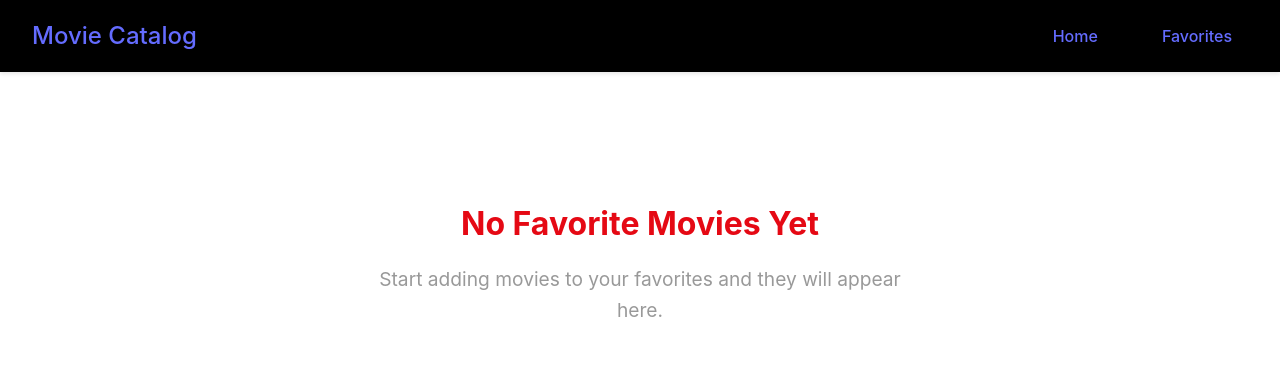
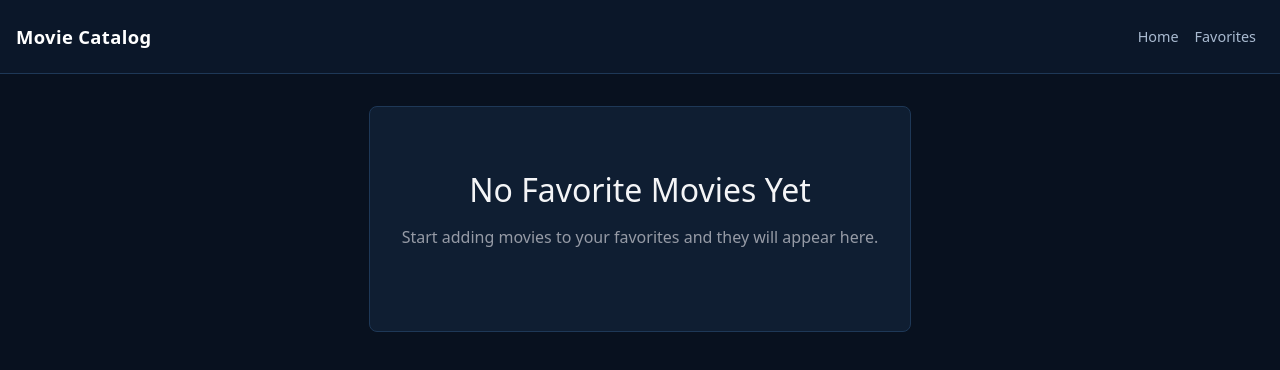
Before and after one commit to Joefhanie/movie-catalog, a React (Vite) app: page /favorites in a window 1280 px wide. Shown: the top 370 px of the page. Built offline with nearby package versions, Linux system fonts and the light colour scheme.

Commit message:
changd the overall UI

```diff
--- a/package.json
+++ b/package.json
@@ -10,6 +10,7 @@
     "preview": "vite preview"
   },
   "dependencies": {
+    "bootstrap": "^5.3.8",
     "react": "^19.2.8",
     "react-dom": "^19.2.8",
     "react-router-dom": "^7.18.3"
--- a/src/components/MovieCard.jsx
+++ b/src/components/MovieCard.jsx
@@ -34,23 +34,23 @@ function MovieCard({ movie }) {
         else addToFavorites(movie)
     }
 
-    return <div className="movie-card">
+    return <div className="movie-card card h-100">
         <div className="movie-poster">
             <img src={`https://image.tmdb.org/t/p/w500${movie.poster_path}`} alt={movie.title} />
             <div className="movie-overlay">
                 <p className="movie-description">
                     {movie.overview || "No description available."}
                 </p>
-                <button className={`favorite-btn ${favorite ? "active" : ""}`} onClick={onFavorite}>♥</button>
+                <button aria-label={favorite ? "Remove from favorites" : "Add to favorites"} className={`favorite-btn btn ${favorite ? "active" : ""}`} onClick={onFavorite}>♥</button>
             </div>
         </div>
-        <div className="movie-info">
-            <h3>{movie.title}</h3>
-            <p>{movie.release_date?.split("-")[0]}</p>
+        <div className="movie-info card-body">
+            <h3 className="card-title">{movie.title}</h3>
+            <p className="card-text movie-year">{movie.release_date?.split("-")[0]}</p>
             {genres?.length > 0 && (
                 <div className="movie-genres">
                     {genres.map((genre) => (
-                        <span className="genre-pill" key={genre}>{genre}</span>
+                        <span className="genre-pill badge" key={genre}>{genre}</span>
                     ))}
                 </div>
             )}
--- a/src/components/NavBar.jsx
+++ b/src/components/NavBar.jsx
@@ -2,15 +2,14 @@ import "../css/NavBar.css"
 import { Link } from "react-router-dom"
 
 function NavBar() {
-    return <nav className="navbar">
-        <div className="navbar-brand">
-            <Link to="/">Movie Catalog</Link>
+    return <nav className="navbar navbar-expand navbar-dark">
+        <div className="container-fluid px-0">
+            <Link to="/" className="navbar-brand">Movie Catalog</Link>
+            <div className="navbar-nav ms-auto">
+                <Link to="/" className="nav-link">Home</Link>
+                <Link to="/favorites" className="nav-link">Favorites</Link>
+            </div>
         </div>
-        <div className="navbar-links">
-            <Link to="/" className="nav-link">Home</Link>
-            <Link to="/favorites" className="nav-link">Favorites</Link>
-        </div>
-
     </nav>
 }
 
--- a/src/css/App.css
+++ b/src/css/App.css
@@ -1,8 +1,14 @@
 .main-content {
   flex: 1;
-  padding: 2rem;
+  padding: 0 2rem 3rem;
   box-sizing: border-box;
   width: 100%;
   display: flex;
   flex-direction: column;
 }
+
+@media (max-width: 639px) {
+  .main-content {
+    padding: 0 1rem 2rem;
+  }
+}
--- a/src/css/Favorites.css
+++ b/src/css/Favorites.css
@@ -1,31 +1,34 @@
 .favorites {
-  padding: 2rem;
+  max-width: none;
+  margin: 0 auto;
+  padding: 2.5rem 0 0;
   width: 100%;
   box-sizing: border-box;
 }
 
 .favorites h2 {
-  margin-bottom: 2rem;
-  text-align: center;
-  font-size: 2.5rem;
+  margin-bottom: 1.5rem;
+  text-align: left;
+  font-size: 1.5rem;
+  font-weight: 600;
   color: #ffffff;
-  text-shadow: 2px 2px 4px rgba(0, 0, 0, 0.3);
 }
 
 .favorites .movies-grid {
   display: grid;
   grid-template-columns: repeat(auto-fill, minmax(220px, 260px));
-  gap: 1.5rem;
+  gap: 1.25rem;
   width: 100%;
   box-sizing: border-box;
-  justify-content: start;
+  justify-content: center;
 }
 
 .favorites-empty {
   text-align: center;
   padding: 4rem 2rem;
-  background-color: rgba(255, 255, 255, 0.05);
-  border-radius: 12px;
+  background-color: #0f1e32;
+  border: 1px solid #1e3857;
+  border-radius: 8px;
   margin: 2rem auto;
   max-width: 600px;
 }
@@ -33,12 +36,12 @@
 .favorites-empty h2 {
   margin-bottom: 1rem;
   font-size: 2rem;
-  color: #e50914;
+  color: #f4f5f7;
 }
 
 .favorites-empty p {
-  color: #999;
-  font-size: 1.2rem;
+  color: #969ba6;
+  font-size: 1rem;
   line-height: 1.6;
 }
 
@@ -61,12 +64,12 @@
 
 @media (max-width: 639px) {
   .favorites {
-    padding: 1rem 0;
+    padding: 1.5rem 0 0;
   }
 
   .favorites h2 {
     margin-bottom: 1rem;
-    font-size: 2rem;
+    font-size: 1.25rem;
   }
 
   .favorites .movies-grid {
--- a/src/css/Home.css
+++ b/src/css/Home.css
@@ -1,51 +1,57 @@
 .home {
-  padding: 2rem 0;
+  max-width: none;
+  margin: 0 auto;
+  padding: 2.5rem 0 0;
   width: 100%;
   box-sizing: border-box;
 }
 
 .search-form {
-  max-width: 760px;
-  margin: 0 auto 2rem;
+  max-width: 680px;
+  margin: 0 auto 2.5rem;
   display: flex;
-  gap: 1rem;
-  padding: 0 1rem;
+  gap: 0.65rem;
+  padding: 0;
   box-sizing: border-box;
 }
 
 .search-input {
   flex: 1;
-  padding: 0.75rem 1rem;
-  border: none;
-  border-radius: 4px;
-  background-color: #333;
-  color: white;
-  font-size: 1rem;
+  padding: 0.85rem 1rem;
+  border: 1px solid #2b2f38;
+  border-radius: 7px;
+  background-color: #0f1e32;
+  color: #eef4fb;
+  font-size: 0.95rem;
+  transition: border-color 0.2s, background-color 0.2s;
 }
 
 .search-input:focus {
   outline: none;
-  box-shadow: 0 0 0 2px #666;
+  border-color: #557798;
+  background-color: #132640;
 }
 
 .search-button {
-  padding: 0.75rem 1.5rem;
-  background-color: #e50914;
+  padding: 0.85rem 1.25rem;
+  background-color: #e53945;
   color: white;
-  border-radius: 4px;
-  font-weight: 500;
+  border-radius: 7px;
+  font-weight: 600;
   transition: background-color 0.2s;
   white-space: nowrap;
 }
 
 .search-button:hover {
-  background-color: #f40612;
+  background-color: #f04a55;
+  transform: translateY(-1px);
 }
 
 .search-results-title {
-  margin: 0 1rem 0.5rem;
-  font-size: 1.5rem;
-  text-align: center;
+  margin: 0 0 0.5rem;
+  font-size: 1.25rem;
+  font-weight: 600;
+  text-align: left;
   color: #ffffff;
 }
 
@@ -56,7 +62,7 @@
   }
 
   .search-form {
-    margin-bottom: 1rem;
+    margin-bottom: 2rem;
     flex-wrap: wrap;
   }
 
@@ -68,14 +74,19 @@
   .search-input {
     flex-basis: 100%;
   }
+
+  .movies-grid {
+    grid-template-columns: repeat(2, minmax(0, 1fr));
+    gap: 0.8rem;
+  }
 }
 
 .movies-grid {
   display: grid;
   grid-template-columns: repeat(auto-fill, minmax(220px, 260px));
-  gap: 1.5rem;
-  padding: 1rem;
+  gap: 1.25rem;
+  padding: 0;
   width: 100%;
   box-sizing: border-box;
-  justify-content: start;
+  justify-content: center;
 }
--- a/src/css/NavBar.css
+++ b/src/css/NavBar.css
@@ -1,31 +1,26 @@
 .navbar {
-  background-color: #000000;
-  padding: 1rem 2rem;
-  display: flex;
-  justify-content: space-between;
-  align-items: center;
-  box-shadow: 0 2px 4px rgba(0, 0, 0, 0.1);
+  background-color: #0b1729;
+  border-bottom: 1px solid #1e3857;
+  padding: 1.1rem max(1rem, calc((100vw - 1280px) / 2));
 }
 
 .navbar-brand {
-  font-size: 1.5rem;
-  font-weight: bold;
-}
-
-.navbar-links {
-  display: flex;
-  gap: 2rem;
+  font-size: 1.15rem;
+  font-weight: 700;
+  letter-spacing: 0.02em;
 }
 
 .nav-link {
-  font-size: 1rem;
-  padding: 0.5rem 1rem;
-  border-radius: 4px;
-  transition: background-color 0.2s;
+  color: #a9bad0;
+  font-size: 0.9rem;
+  padding: 0.45rem 0.75rem;
+  border-radius: 6px;
+  transition: background-color 0.2s, color 0.2s;
 }
 
 .nav-link:hover {
-  background-color: rgba(255, 255, 255, 0.1);
+  color: #ffffff;
+  background-color: #162b46;
 }
 
 @media (max-width: 768px) {
@@ -36,12 +31,4 @@
   .navbar-brand {
     font-size: 1.2rem;
   }
-
-  .navbar-links {
-    gap: 1rem;
-  }
-
-  .nav-link {
-    padding: 0.5rem;
-  }
 }
--- a/src/css/index.css
+++ b/src/css/index.css
@@ -1,12 +1,9 @@
 :root {
-  font-family: Inter, system-ui, Avenir, Helvetica, Arial, sans-serif;
+  font-family: "Space Grotesk", "Segoe UI", sans-serif;
   line-height: 1.5;
   font-weight: 400;
-
-  color-scheme: light dark;
-  color: rgba(255, 255, 255, 0.87);
-  background-color: #242424;
-
+  color: #eef4fb;
+  background-color: #08111f;
   font-synthesis: none;
   text-rendering: optimizeLegibility;
   -webkit-font-smoothing: antialiased;
@@ -28,6 +25,7 @@ body {
   width: 100%;
   min-height: 100vh;
   position: relative;
+  background-color: #08111f;
 }
 
 #root {
@@ -38,47 +36,25 @@ body {
 }
 
 a {
-  font-weight: 500;
-  color: #646cff;
+  color: inherit;
   text-decoration: inherit;
-}
-a:hover {
-  color: #535bf2;
-}
-
-h1 {
-  font-size: 3.2em;
-  line-height: 1.1;
 }
 
 button {
-  border-radius: 8px;
-  border: 1px solid transparent;
-  padding: 0.6em 1.2em;
-  font-size: 1em;
+  border: 0;
+  padding: 0.6rem 1rem;
+  font-size: 0.9rem;
   font-weight: 500;
   font-family: inherit;
-  background-color: #1a1a1a;
+  background-color: transparent;
+  color: inherit;
   cursor: pointer;
-  transition: border-color 0.25s;
-}
-button:hover {
-  border-color: #646cff;
-}
-button:focus,
-button:focus-visible {
-  outline: 4px auto -webkit-focus-ring-color;
+  transition: background-color 0.2s, color 0.2s, transform 0.2s;
 }
 
-@media (prefers-color-scheme: light) {
-  :root {
-    color: #213547;
-    background-color: #ffffff;
-  }
-  a:hover {
-    color: #747bff;
-  }
-  button {
-    background-color: #f9f9f9;
-  }
+button:focus-visible,
+a:focus-visible,
+input:focus-visible {
+  outline: 2px solid #f04452;
+  outline-offset: 3px;
 }
--- a/src/main.jsx
+++ b/src/main.jsx
@@ -1,6 +1,7 @@
 import { StrictMode } from 'react'
 import { createRoot } from 'react-dom/client'
 import { BrowserRouter } from 'react-router-dom'
+import 'bootstrap/dist/css/bootstrap.min.css'
 import './css/index.css'
 import App from './App.jsx'
 
--- a/src/pages/Favorites.jsx
+++ b/src/pages/Favorites.jsx
@@ -7,7 +7,7 @@ function Favorites() {
 
     if (favorites.length > 0) {
         return (
-            <div className="favorites">
+            <div className="favorites container-fluid">
                 <h2>Your Favorites</h2>
                 <div className="movies-grid">
                     {favorites.map((movie) => (
--- a/src/pages/Home.jsx
+++ b/src/pages/Home.jsx
@@ -51,16 +51,16 @@ function Home() {
     };
 
     return (
-    <div className="home">
-        <form onSubmit={handleSearch} className="search-form">
+    <div className="home container-fluid">
+        <form onSubmit={handleSearch} className="search-form row g-2">
             <input
                 type="text"
                 placeholder="Search for Movies..."
-                className="search-input"
+                className="search-input form-control"
                 value={searchQuery}
                 onChange={(e) => setSearchQuery(e.target.value)}
             />
-            <button type="submit" className="search-button">Search</button>
+            <button type="submit" className="search-button btn btn-danger">Search</button>
         </form>
 
         {error && <div className="error-message">{error}</div>}
```
Also changed, not shown: src/css/MovieCard.css (+24 -14 lines), 1 other file (tests, documents, lock files or other folders).
